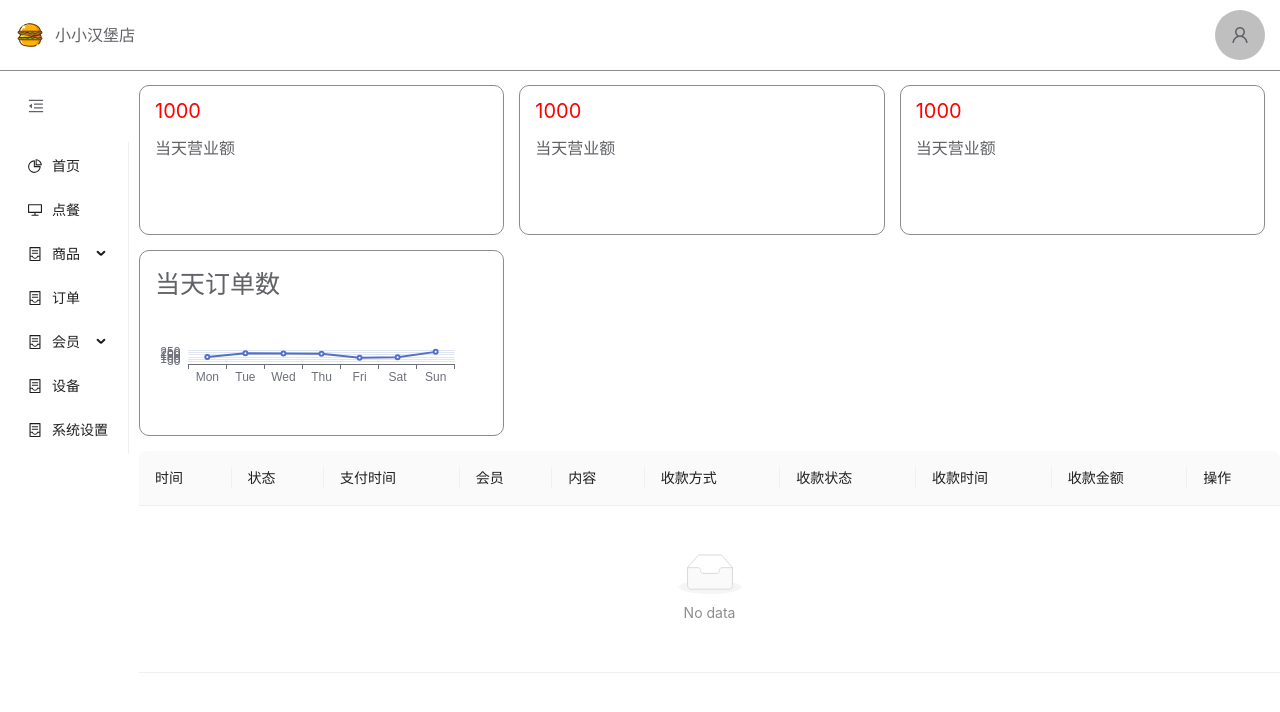
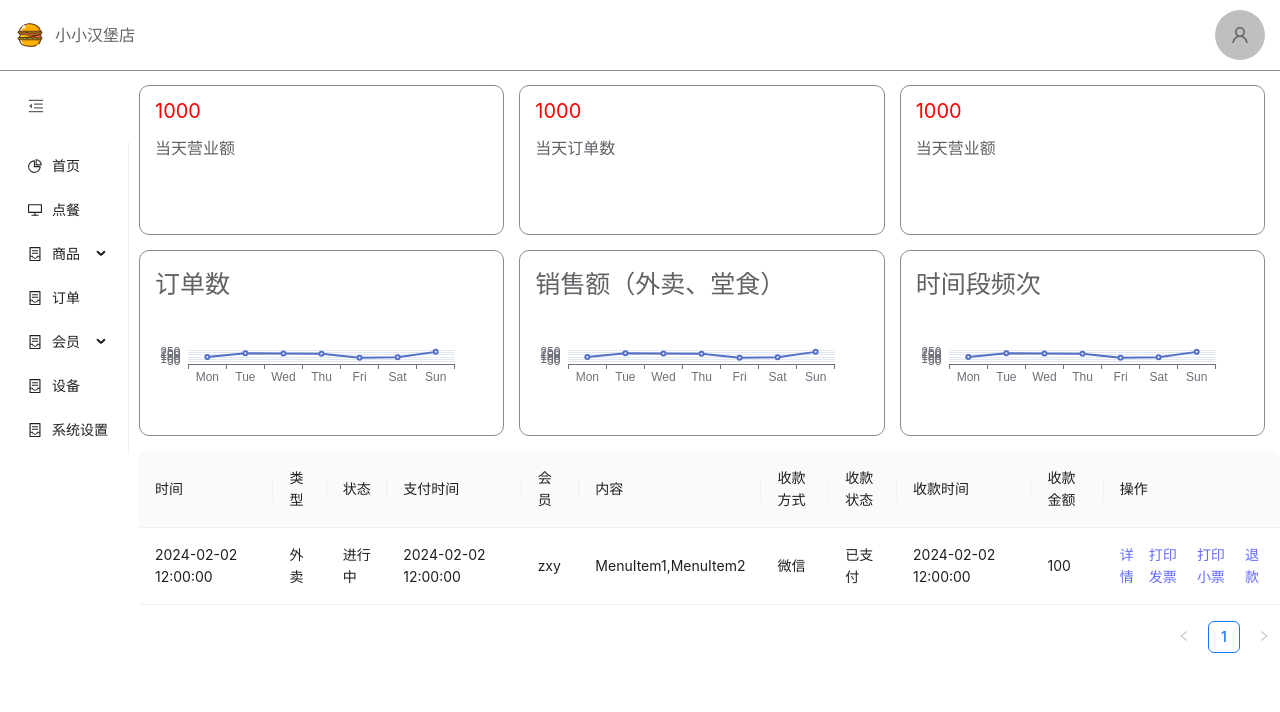
Before and after one commit to ZhangNoName/SunErp, a React (Vite) app in the folder packages/web/: page /record in a window 1280 px wide. Shown: the top 712 px of the page. Built offline with nearby package versions, Linux system fonts and the light colour scheme.

Commit message:
feat:开发设备管理界面

```diff
--- /dev/null
+++ b/packages/web/src/components/deviceCard/deviceCard.css
@@ -0,0 +1,17 @@
+.device-card-container {
+  border: 1px solid var(--border-color);
+  border-radius: 1rem;
+  padding: 1rem 1.5rem;
+  display: flex;
+  flex-direction: column;
+  justify-content: flex-start;
+  align-items: stretch;
+  gap: 1rem;
+  .data {
+    color: red;
+    font-size: 2rem;
+  }
+  .title {
+    color: var(--font-color);
+  }
+}
--- /dev/null
+++ b/packages/web/src/components/deviceCard/deviceCard.tsx
@@ -0,0 +1,19 @@
+import { FC, useState } from "react";
+import "./deviceCard.css";
+
+interface DeviceCardProps {
+  name: string;
+  state: string;
+  type?: string;
+}
+
+export const DeviceCard: FC<DeviceCardProps> = ({ name, state }) => {
+  return (
+    <div className="device-card-container">
+      <div className="device-title">{name}</div>
+      <div className="device-info">{state}</div>
+    </div>
+  );
+};
+
+export default DeviceCard;
--- a/packages/web/src/components/index.ts
+++ b/packages/web/src/components/index.ts
@@ -1,3 +1,5 @@
 export * from "./chartCard/chartCard";
 export * from "./dataCard/dataCard";
 export * from "./itemCard/itemCard";
+export * from "./checkedItemCard/checkedItemCard";
+export * from "./deviceCard/deviceCard";
--- a/packages/web/src/pages/device/devicePage.css
+++ b/packages/web/src/pages/device/devicePage.css
@@ -0,0 +1,9 @@
+.device-page-container {
+  width: calc(100% - 3rem);
+  height: calc(100% - 3rem);
+  padding: 1.5rem;
+  display: grid;
+  grid-template-columns: repeat(4, 1fr);
+  grid-template-rows: repeat(auto, 1fr);
+  gap: 1.5rem;
+}
--- a/packages/web/src/pages/device/devicePage.tsx
+++ b/packages/web/src/pages/device/devicePage.tsx
@@ -1,10 +1,20 @@
 import { FC, useState } from "react";
 import "./devicePage.css";
+import { DeviceCard } from "@/components";
 
 interface DevicePageProps {}
 
 export const DevicePage: FC<DevicePageProps> = ({}) => {
-  return <div className="device-page-container"></div>;
+  return (
+    <div className="device-page-container">
+      <DeviceCard name="小票机" state="启用"></DeviceCard>
+      <DeviceCard name="打印机" state="启用"></DeviceCard>
+      <DeviceCard name="钱箱" state="启用"></DeviceCard>
+      <DeviceCard name="音响" state="启用"></DeviceCard>
+      <DeviceCard name="扫码枪" state="启用"></DeviceCard>
+      <DeviceCard name="外接屏幕" state="启用"></DeviceCard>
+    </div>
+  );
 };
 
 export default DevicePage;
--- /dev/null
+++ b/packages/web/src/pages/record/recordPage.data.ts
@@ -0,0 +1,30 @@
+import { RecordTableColumnTypes } from "@/type";
+
+export const RecordTableData: RecordTableColumnTypes[] = [
+  {
+    id: "1",
+    time: "2024-02-02 12:00:00",
+    type: "外卖",
+    state: "进行中",
+    payState: "已支付",
+    payMethod: "微信",
+    payTime: "2024-02-02 12:00:00",
+    payMoney: 100,
+    totalPrice: 100,
+    vip: "zxy",
+    items: [
+      {
+        id: "1",
+        name: "MenuItem1",
+        price: 100,
+        num: 1,
+      },
+      {
+        id: "2",
+        name: "MenuItem2",
+        price: 200,
+        num: 2,
+      },
+    ],
+  },
+];
--- a/packages/web/src/pages/record/recordPage.tsx
+++ b/packages/web/src/pages/record/recordPage.tsx
@@ -3,16 +3,25 @@ import "./recordPage.css";
 import { Button, Input, Table, TableColumnsType } from "antd";
 import { PromotTypes, RecordTableColumnTypes } from "@/type";
 import { ChartCard, DataCard } from "@/components";
+import { RecordTableData } from "./recordPage.data";
 
 interface RecordPageProps {}
 
 export const RecordPage: FC<RecordPageProps> = ({}) => {
   const columns: TableColumnsType<RecordTableColumnTypes> = [
     { title: "时间", dataIndex: "time", key: "time", fixed: "left" },
+    { title: "类型", dataIndex: "type", key: "type" },
     { title: "状态", dataIndex: "state", key: "state" },
     { title: "支付时间", dataIndex: "payTime", key: "payTime" },
     { title: "会员", dataIndex: "vip", key: "vip" },
-    { title: "内容", dataIndex: "item", key: "item" },
+    {
+      title: "内容",
+      dataIndex: "item",
+      key: "item",
+      render: (text, record, index) => (
+        <div>{record.items.map((item) => item.name).join(",")}</div>
+      ),
+    },
     { title: "收款方式", dataIndex: "payMethod", key: "payMethod" },
     { title: "收款状态", dataIndex: "payState", key: "payState" },
     { title: "收款时间", dataIndex: "payTime", key: "payTime" },
@@ -24,7 +33,10 @@ export const RecordPage: FC<RecordPageProps> = ({}) => {
       fixed: "right",
       render: (text, record, index) => (
         <div className="action-group">
-          <a onClick={() => openDeatil(record)}>查看</a>
+          <a onClick={() => openDeatil(record)}>详情</a>
+          <a onClick={() => openDeatil(record)}>打印发票</a>
+          <a onClick={() => openDeatil(record)}>打印小票</a>
+          <a onClick={() => openDeatil(record)}>退款</a>
         </div>
       ),
     },
@@ -34,14 +46,16 @@ export const RecordPage: FC<RecordPageProps> = ({}) => {
     <div className="record-page-container">
       <div className="chart">
         <DataCard title="当天营业额" data={1000} />
+        <DataCard title="当天订单数" data={1000} />
         <DataCard title="当天营业额" data={1000} />
-        <DataCard title="当天营业额" data={1000} />
-        <ChartCard title={"当天订单数"} data={[]} />
+        <ChartCard title={"订单数"} data={[]} />
+        <ChartCard title={"销售额（外卖、堂食）"} data={[]} />
+        <ChartCard title={"时间段频次"} data={[]} />
       </div>
       <div className="content">
         <Table<RecordTableColumnTypes>
           columns={columns}
-          dataSource={[]}
+          dataSource={RecordTableData}
         ></Table>
       </div>
     </div>
--- a/packages/web/src/type.ts
+++ b/packages/web/src/type.ts
@@ -57,6 +57,7 @@ export interface ComboTypes {
 export interface RecordTableColumnTypes {
   id: string;
   time: string;
+  type: "堂食" | "外卖";
   state: "进行中" | "等待" | "结束";
   vip: string;
   items: any;
```
